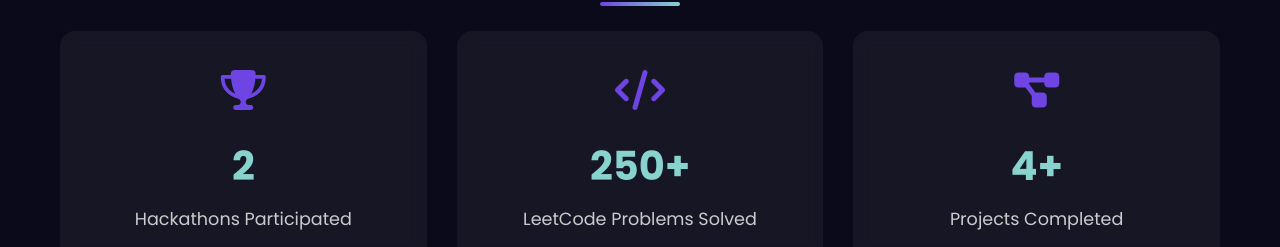
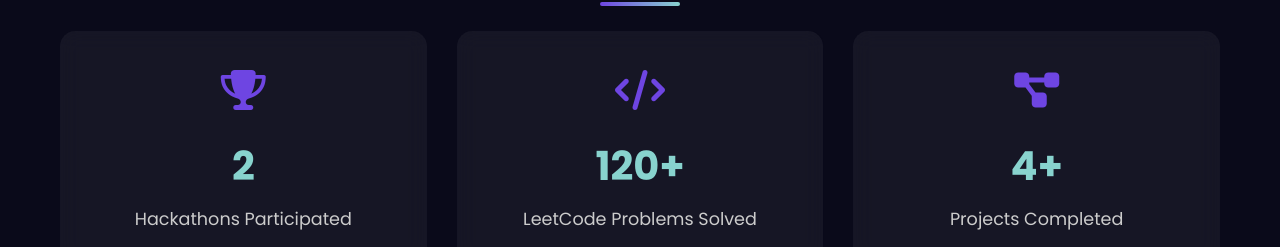
Before and after one commit to PashamShivanaguReddy/pasham-shivanagu-reddy-portfolio, a React (Create React App) app: page / in a window 1280 px wide. Shown: the part 3798-4045 px from the top of the page. Built offline with nearby package versions, Linux system fonts and the light colour scheme.

Commit message:
Update Skills.jsx

```diff
--- a/src/components/Skills.jsx
+++ b/src/components/Skills.jsx
@@ -36,7 +36,7 @@ const Skills = () => {
       const duration = 2000; // ms
       const steps = 60;
       const incrementHackathons = 2 / steps;
-      const incrementLeetcode = 250 / steps;
+      const incrementLeetcode = 120 / steps;
       const incrementProjects = 5 / steps;
 
       let currentStep = 0;
@@ -44,7 +44,7 @@ const Skills = () => {
         currentStep += 1;
         setCounts({
           hackathons: Math.min(2, Math.round(incrementHackathons * currentStep)),
-          leetcode: Math.min(250, Math.round(incrementLeetcode * currentStep)),
+          leetcode: Math.min(120, Math.round(incrementLeetcode * currentStep)),
           projects: Math.min(4, Math.round(incrementProjects * currentStep))
         });
 
```
